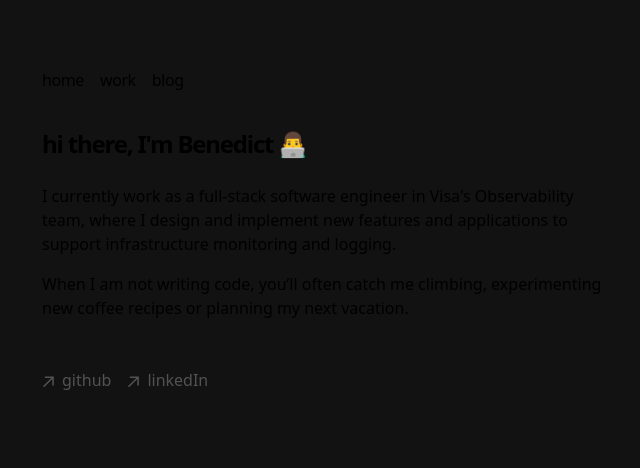
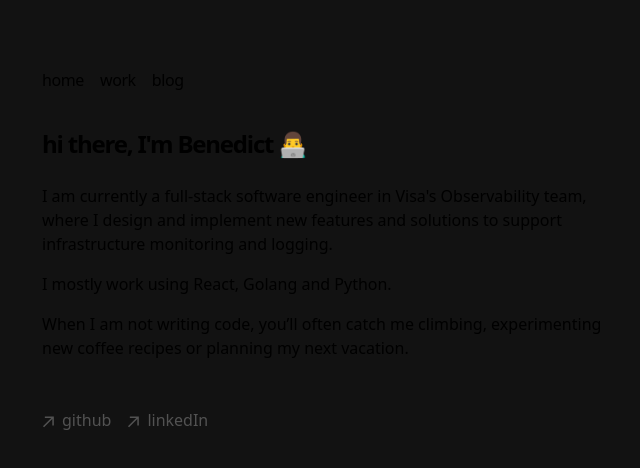
Before and after one commit to chensxb97/chensxb97.github.io, a Next.js app: page / in a window 1280 px wide. Shown: the top 468 px of the page, without its empty margins (310-950 px from the left). Built offline with nearby package versions, Linux system fonts and the light colour scheme.

Commit message:
update introduction

```diff
--- a/app/page.tsx
+++ b/app/page.tsx
@@ -5,7 +5,10 @@ export default function Page() {
         hi there, I'm Benedict 👨‍💻
       </h1>
       <p className="mb-4">
-        I currently work as a full-stack software engineer in Visa's Observability team, where I design and implement new features and applications to support infrastructure monitoring and logging.
+        I am currently a full-stack software engineer in Visa's Observability team, where I design and implement new features and solutions to support infrastructure monitoring and logging.
+      </p>
+      <p className="mb-4">
+        I mostly work using React, Golang and Python.
       </p>
       <p className="mb-4">
         When I am not writing code, you’ll often catch me climbing, experimenting new coffee recipes or planning my next vacation.
```
